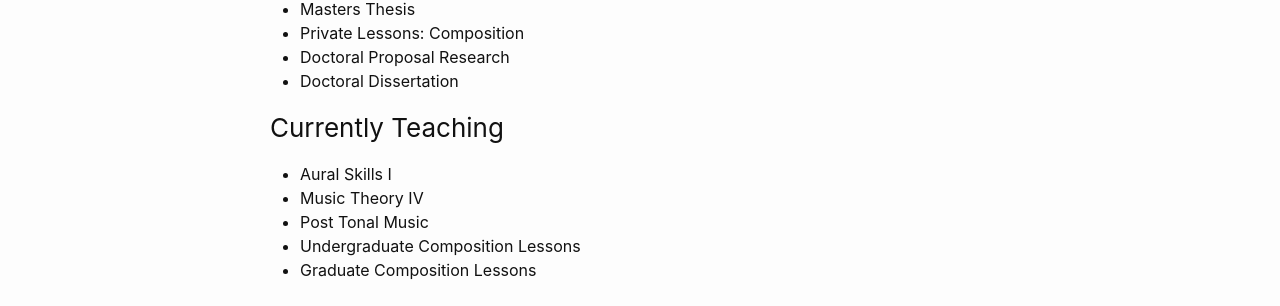
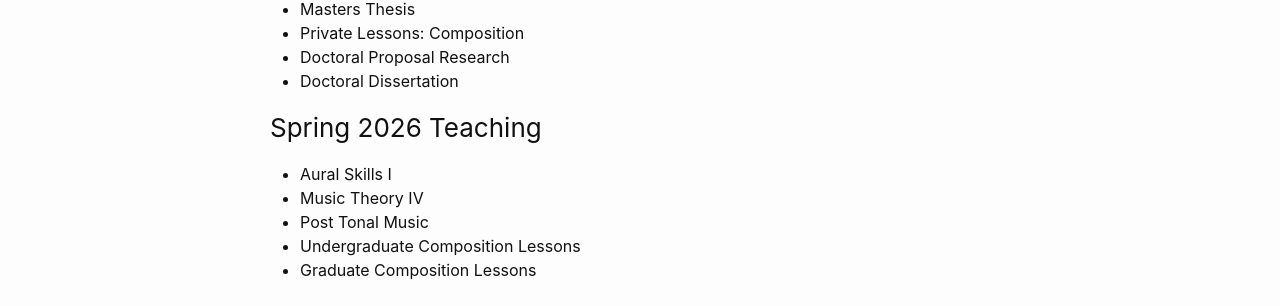
Before and after one commit to musicus/musicus.github.io, a Jekyll site: the page built from teaching.markdown, in a window 1280 px wide. Shown: the part 648-954 px from the top of the page. Built offline with Jekyll 4.4.1, drawn with Linux system fonts in a browser that asks for light colours.

Commit message:
Updates.

```diff
--- a/teaching.markdown
+++ b/teaching.markdown
@@ -26,7 +26,7 @@ permalink: /teaching/
 - Doctoral Proposal Research
 - Doctoral Dissertation
 
-### Currently Teaching
+### Spring 2026 Teaching
 - Aural Skills I
 - Music Theory IV
 - Post Tonal Music
```
